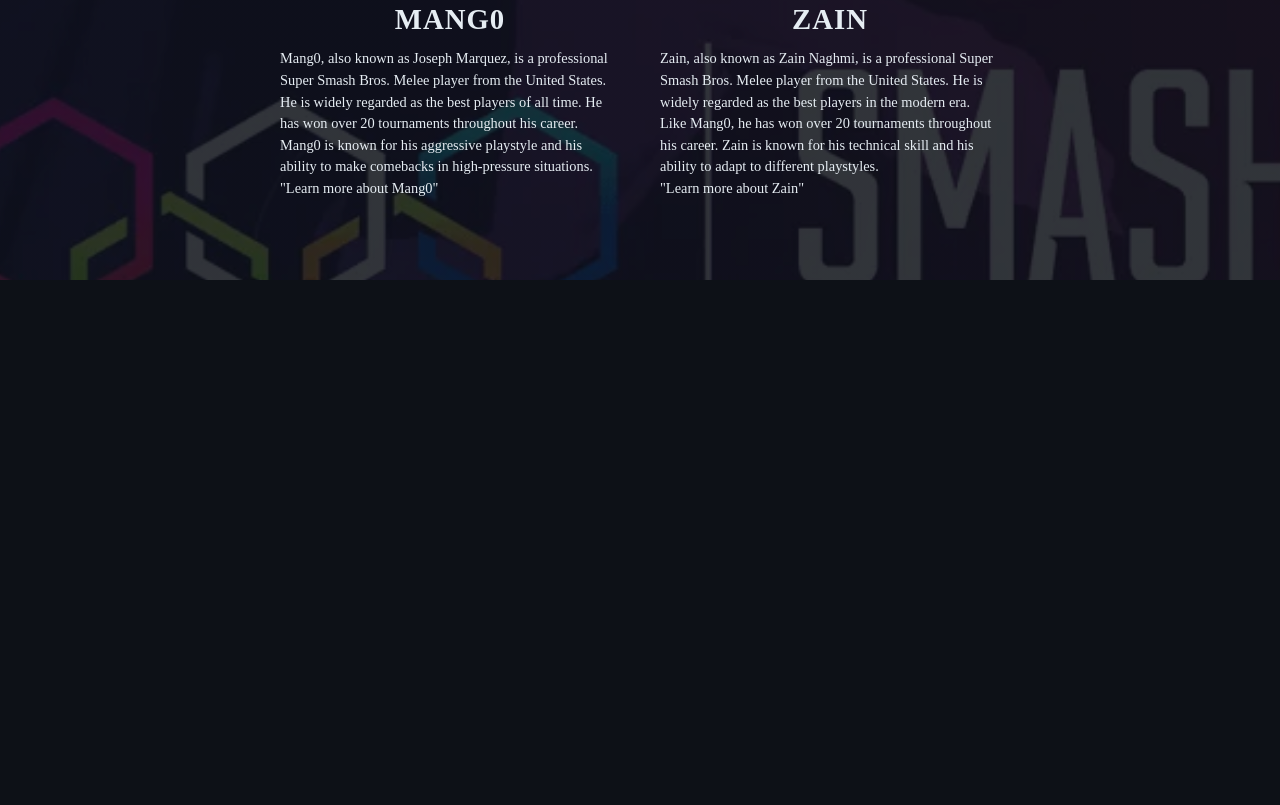
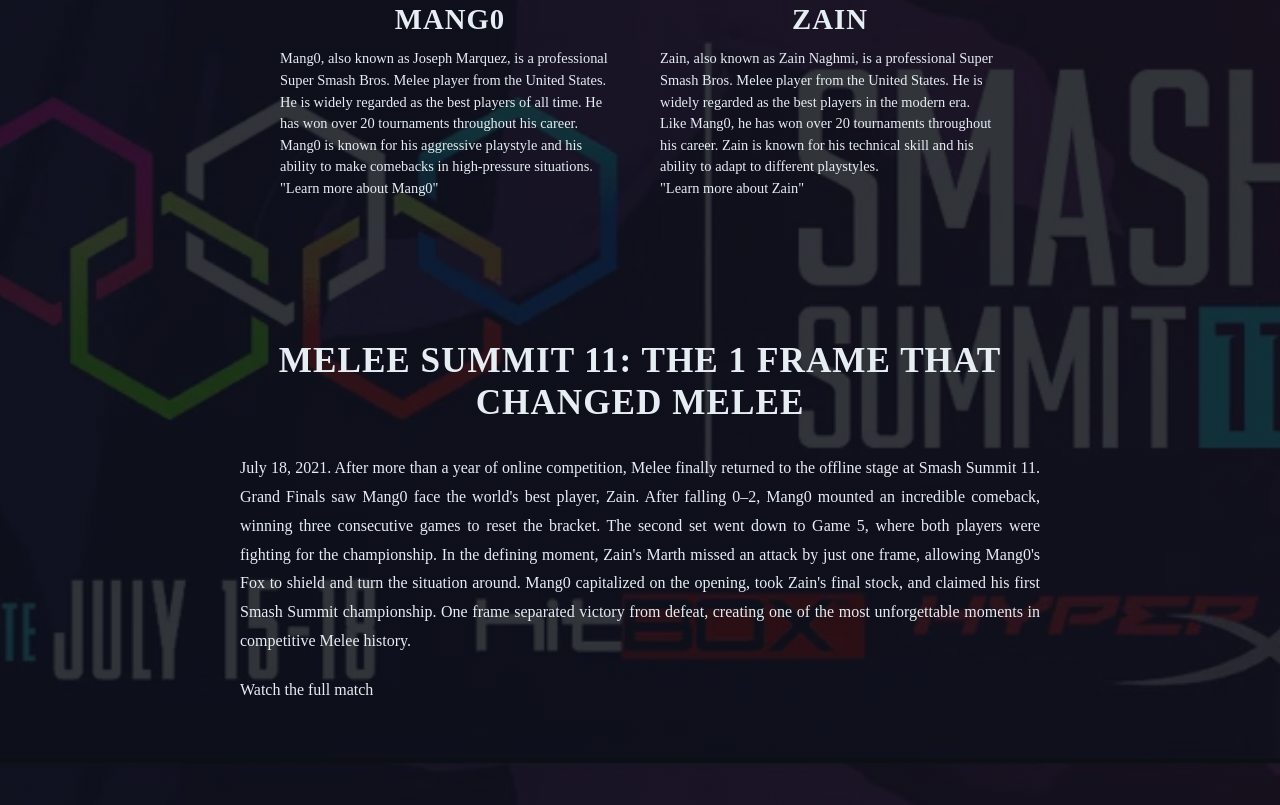
Before and after one commit to letknight1-ctrl/Summit-11, a plain HTML site: page index.html in a window 1280 px wide. Shown: the part 839-1644 px from the top of the page. Before the commit the page ends 1119 px from the top, so only its background shows below. Drawn offline with Linux system fonts and the light colour scheme.

Commit message:
added story section and link to watch full match

```diff
--- a/index.html
+++ b/index.html
@@ -73,6 +73,35 @@
   </div>
 
 
+  <div class="story-section">
+    <header class="title">
+      <h1>Melee Summit 11: The 1 frame that changed Melee</h1>
+    </header>
+
+    <div class="final-story">
+      <p>
+        July 18, 2021. After more than a year of online competition,
+        Melee finally returned to the offline stage at Smash Summit 11.
+        Grand Finals saw Mang0 face the world's best player, Zain.
+        After falling 0–2, Mang0 mounted an incredible comeback,
+        winning three consecutive games to reset the bracket. The
+        second set went down to Game 5, where both players were
+        fighting for the championship. In the defining moment,
+        Zain's Marth missed an attack by just one frame, allowing
+        Mang0's Fox to shield and turn the situation around.
+        Mang0 capitalized on the opening, took Zain's final stock,
+        and claimed his first Smash Summit championship. One frame
+        separated victory from defeat, creating one of the most
+        unforgettable moments in competitive Melee history.
+      </p>
+
+      <a href="https://www.youtube.com/watch?v=T8yAd-hLlmc">
+        Watch the full match
+      </a>
+
+    </div>
+  </div>
+
 </body>
 
 </html>
--- a/style.css
+++ b/style.css
@@ -154,3 +154,32 @@ a {
     font-size: 1.8rem;
   }
 }
+
+.story-section {
+  max-width: 900px;
+  width: 100%;
+  margin: 60px auto 20px;
+  padding: 40px;
+
+  display: flex;
+  flex-direction: column;
+  align-items: center;
+  gap: 30px;
+}
+
+.story-section .title h1 {
+  font-size: 2.2rem;
+  text-align: center;
+}
+
+.final-story {
+  width: 100%;
+  max-width: 800px;
+  font-size: 1rem;
+  line-height: 1.8;
+  text-align: justify;
+}
+
+.final-story p {
+  margin-bottom: 20px;
+}
```
